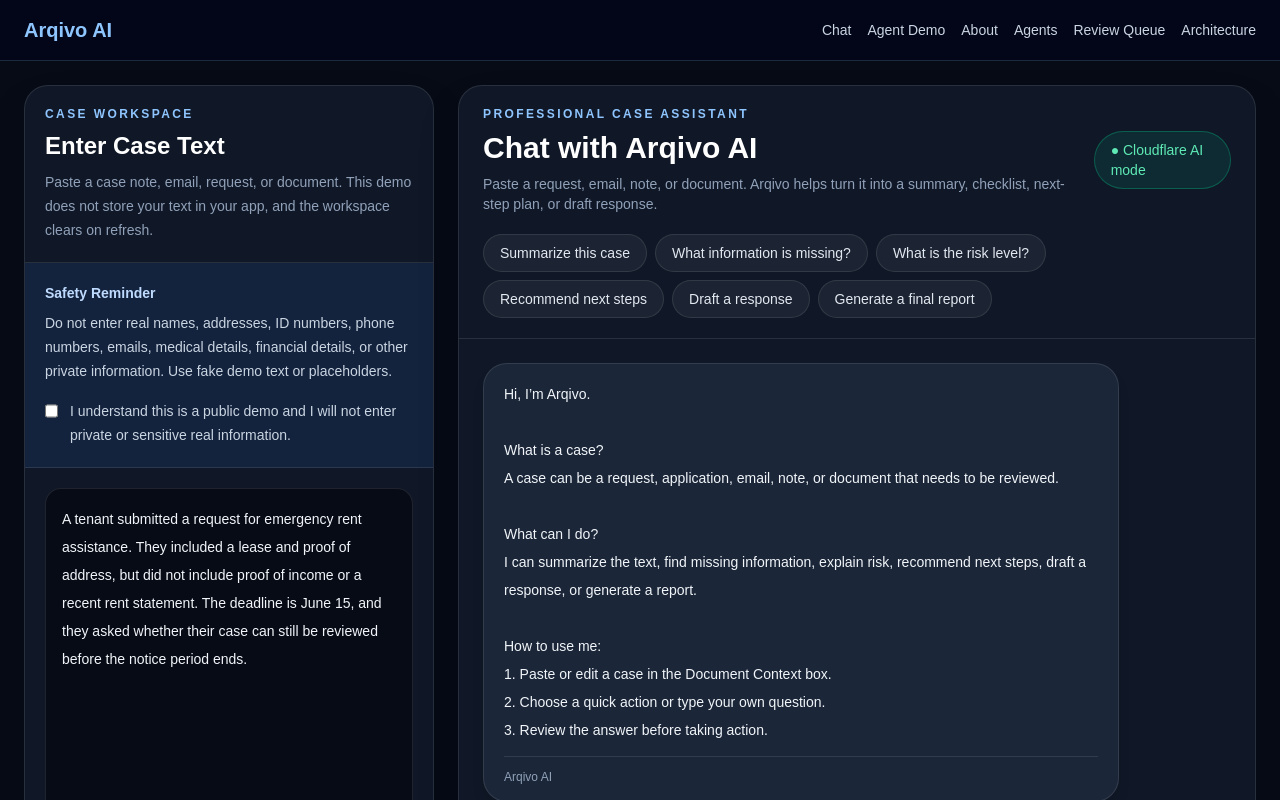
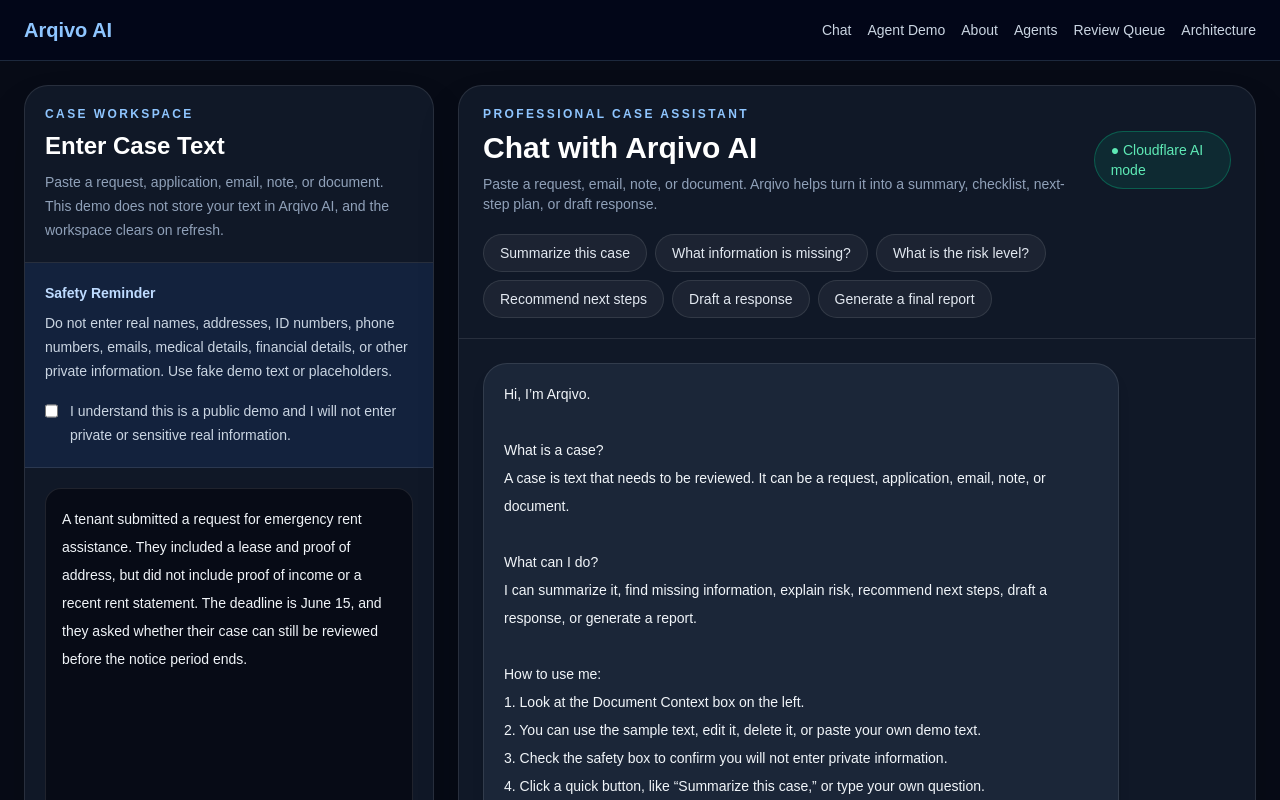
Before and after one commit to WilliamASC22/arqivo-ai, a Next.js app in the folder frontend/: page / in a window 1280 px wide. Shown: the top 800 px of the page. Built offline with nearby package versions, Linux system fonts and the light colour scheme; no server answers.

Commit message:
Simplify chatbot instructions

```diff
--- a/frontend/app/page.tsx
+++ b/frontend/app/page.tsx
@@ -61,7 +61,7 @@
     {
       role: "assistant",
       content:
-        "Hi, I’m Arqivo.\n\nWhat is a case?\nA case can be a request, application, email, note, or document that needs to be reviewed.\n\nWhat can I do?\nI can summarize the text, find missing information, explain risk, recommend next steps, draft a response, or generate a report.\n\nHow to use me:\n1. Paste or edit a case in the Document Context box.\n2. Choose a quick action or type your own question.\n3. Review the answer before taking action.",
+        "Hi, I’m Arqivo.\n\nWhat is a case?\nA case is text that needs to be reviewed. It can be a request, application, email, note, or document.\n\nWhat can I do?\nI can summarize it, find missing information, explain risk, recommend next steps, draft a response, or generate a report.\n\nHow to use me:\n1. Look at the Document Context box on the left.\n2. You can use the sample text, edit it, delete it, or paste your own demo text.\n3. Check the safety box to confirm you will not enter private information.\n4. Click a quick button, like “Summarize this case,” or type your own question.\n5. Read my answer and have a person review it before using it.",
       source: "Arqivo AI",
     },
   ]);
@@ -85,7 +85,7 @@
         {
           role: "assistant",
           content:
-            "Before using this demo, please confirm that you will not enter private or sensitive real information. This app sends the text to Cloudflare Workers AI for processing, but Arqivo AI does not store it.",
+            "Before using this demo, please check the safety box on the left. This confirms that you understand not to enter private or sensitive real information. The text is sent to Cloudflare Workers AI for processing, but Arqivo AI does not store it.",
           source: "Safety Check",
         },
       ]);
@@ -192,7 +192,7 @@
       {
         role: "assistant",
         content:
-          "Workspace cleared.\n\nHow to use me:\n1. Paste a new case in the Document Context box.\n2. Choose a quick action or type your own question.\n3. Review the answer before taking action.",
+          "Workspace cleared.\n\nHow to start again:\n1. Paste demo text in the Document Context box on the left.\n2. Check the safety box if you have not already.\n3. Click a quick button or type your own question.\n4. Read the answer and have a person review it before using it.",
         source: "Arqivo AI",
       },
     ]);
@@ -207,7 +207,7 @@
       {
         role: "assistant",
         content:
-          "A new sample case has been loaded.\n\nHow to use it:\n1. Read or edit the sample in the Document Context box.\n2. Choose a quick action or type your own question.\n3. Review Arqivo’s answer before taking action.",
+          "A new sample case has been loaded.\n\nHow to use this sample:\n1. Read the sample in the Document Context box on the left.\n2. You can keep it as-is or edit it.\n3. Check the safety box if you have not already.\n4. Click a quick button or type your own question.\n5. Read Arqivo’s answer and have a person review it before using it.",
         source: "Arqivo AI",
       },
     ]);
@@ -225,8 +225,9 @@
             <h1 className="mt-2 text-2xl font-bold">Enter Case Text</h1>
 
             <p className="mt-2 text-sm leading-6 text-slate-400">
-              Paste a case note, email, request, or document. This demo does not
-              store your text in your app, and the workspace clears on refresh.
+              Paste a request, application, email, note, or document. This demo
+              does not store your text in Arqivo AI, and the workspace clears on
+              refresh.
             </p>
           </div>
 
```
